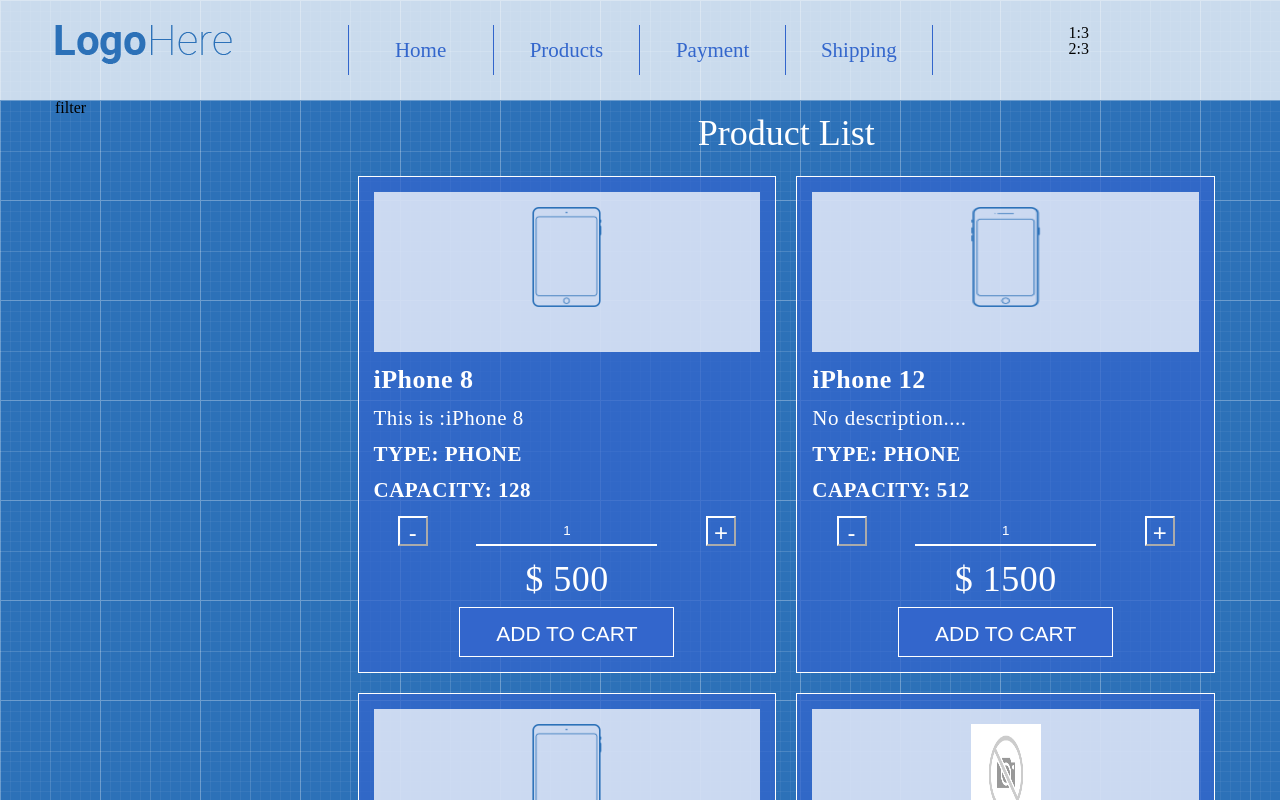
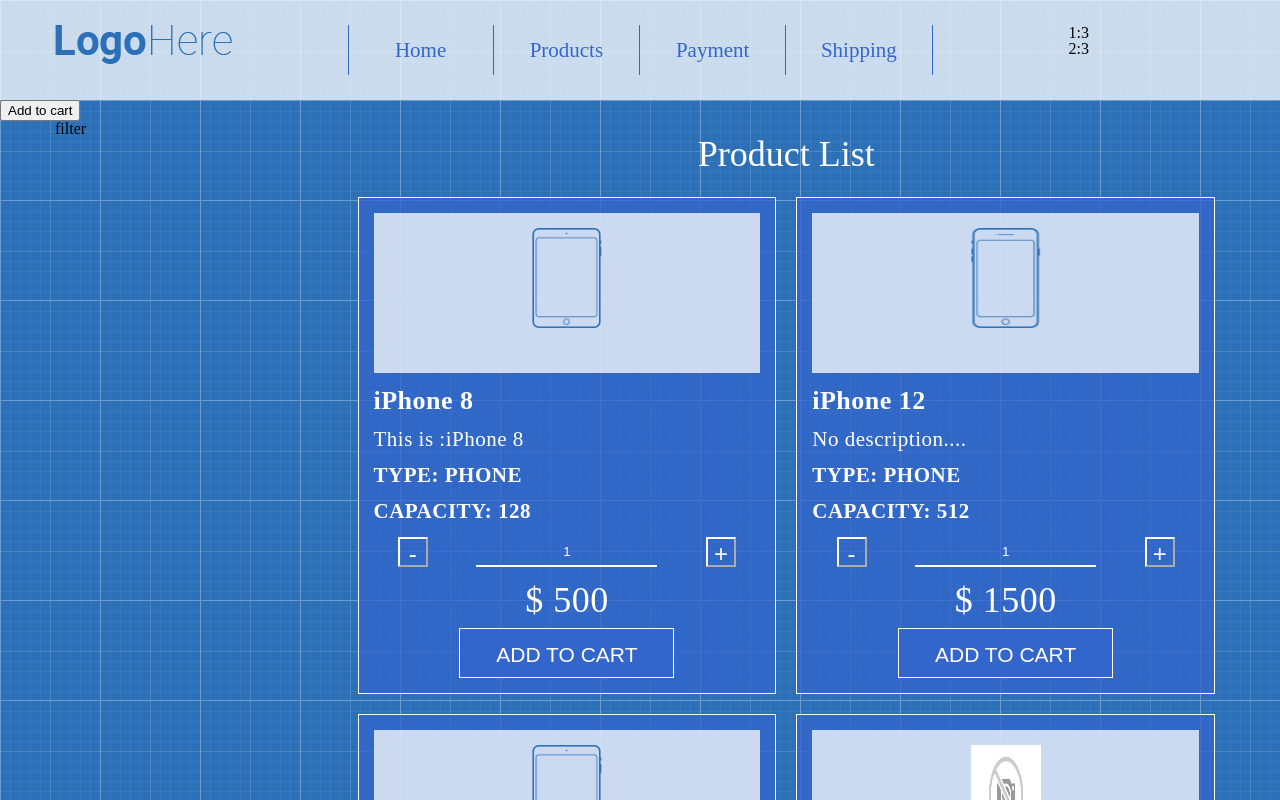
Before and after one commit to stasTrots/shopProjectInReact, a React (Create React App) app: page / in a window 1280 px wide. Shown: the top 800 px of the page. Built offline with nearby package versions, Linux system fonts and the light colour scheme.

Commit message:
add method addProductToCart in App

```diff
--- a/src/App/App.js
+++ b/src/App/App.js
@@ -21,11 +21,11 @@
         }
     }
 
-    addProductToCart = (count,price) => {
+    addProductToCart = (id,count) => {
         this.setState((prevState) => ({
-            cartData:{
-                productCount:prevState.cartData.count + count,
-                price:prevState.cartData.price + (count * price)
+            productsInCart:{
+                [id]:prevState.productsInCart[id] + count
+
             }
         }))
     }
@@ -33,8 +33,9 @@
         return (
         <>
             <Header productsInCart={this.state.productsInCart}/>
+            <button onClick={() => this.addProductToCart(2,5)}>Add to cart</button>
             <Main
-             addProductToCart={this.addProductToCart}
+            //  addProductToCart={this.addProductToCart}
            />
             <Footer />
 
```
